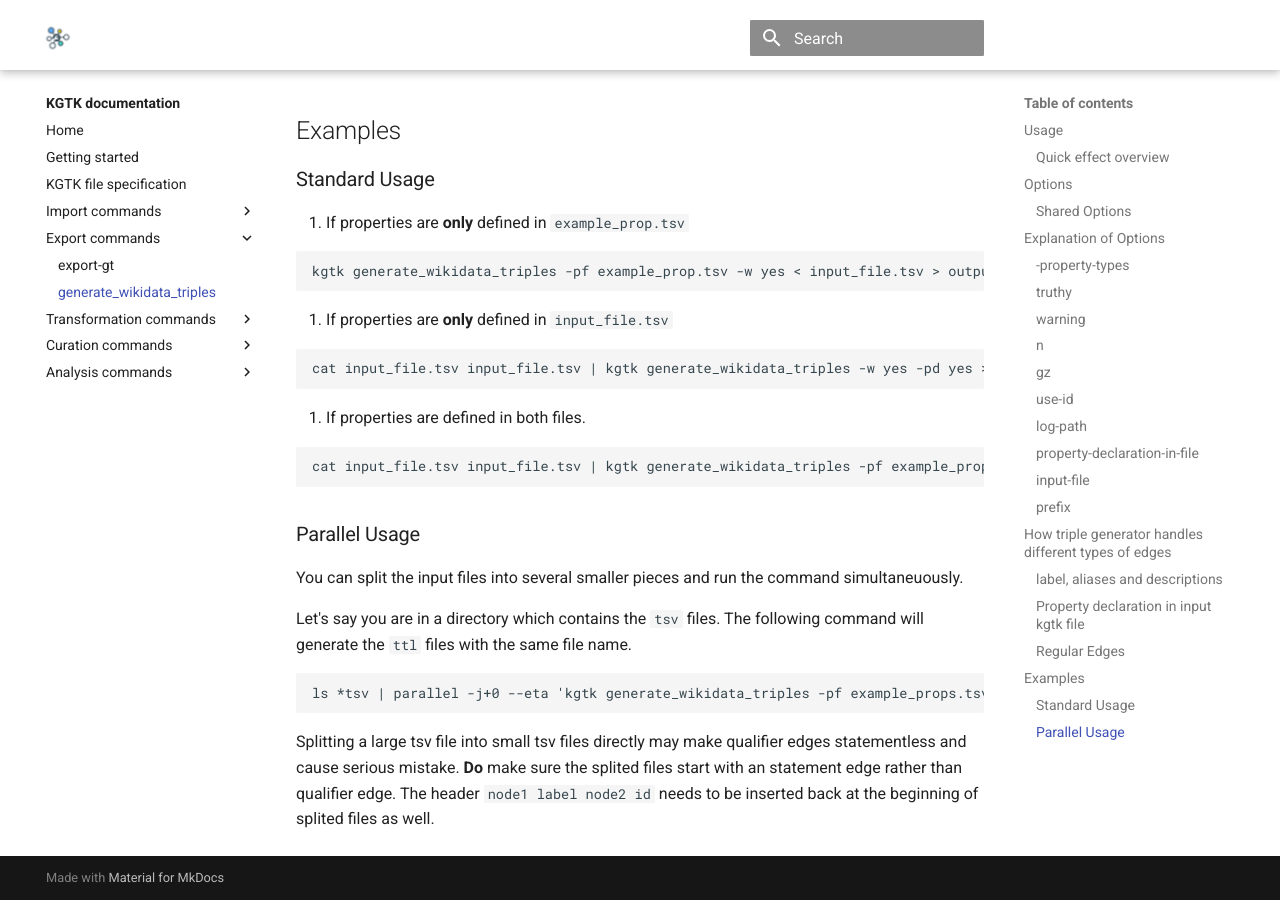
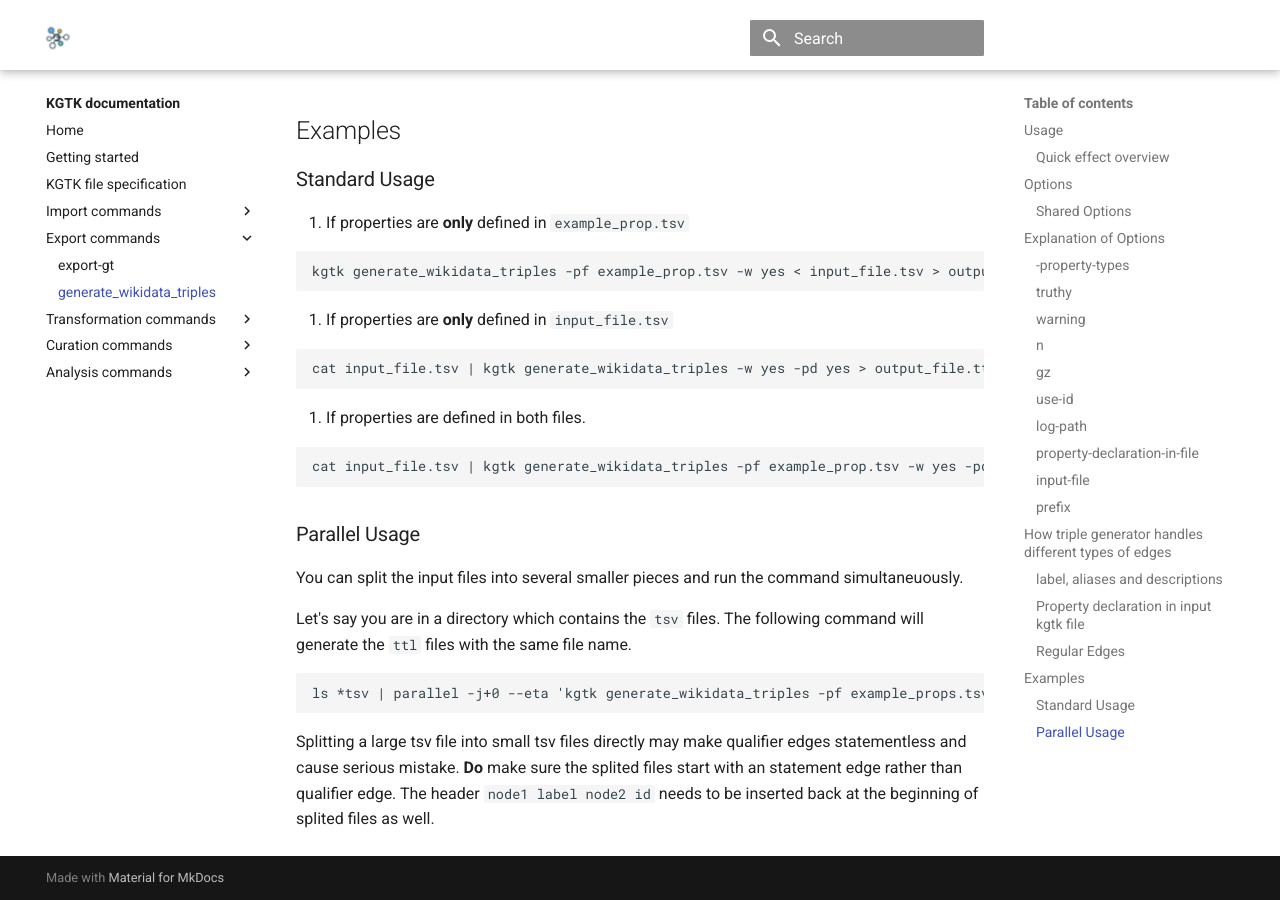
Before and after one commit to usc-isi-i2/kgtk, an MkDocs documentation site: the page built from docs/export/generate_wikidata_triples.md, in a window 1280 px wide and 900 px high, scrolled down 7622 px. Built offline with MkDocs 1.6.1 and Material for MkDocs 9.7.7, drawn with Linux system fonts in a browser that asks for light colours; comment, search, counter and statistics services are not loaded.

Commit message:
fix #168

````diff
--- a/docs/export/generate_wikidata_triples.md
+++ b/docs/export/generate_wikidata_triples.md
@@ -269,11 +269,11 @@ kgtk generate_wikidata_triples -pf example_prop.tsv -w yes < input_file.tsv > ou
 1. If properties are **only** defined in `input_file.tsv`
 
 ```{shell}
-cat input_file.tsv input_file.tsv | kgtk generate_wikidata_triples -w yes -pd yes > output_file.ttl
+cat input_file.tsv | kgtk generate_wikidata_triples -w yes -pd yes > output_file.ttl
 ```
 1. If properties are defined in both files.
 ```{shell}
-cat input_file.tsv input_file.tsv | kgtk generate_wikidata_triples -pf example_prop.tsv -w yes -pd yes > output_file.ttl
+cat input_file.tsv | kgtk generate_wikidata_triples -pf example_prop.tsv -w yes -pd yes > output_file.ttl
 ```
 
 
````
